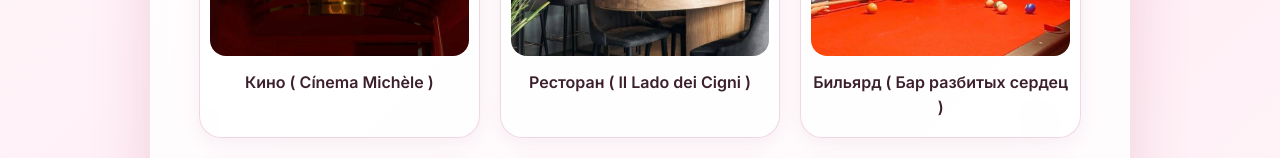
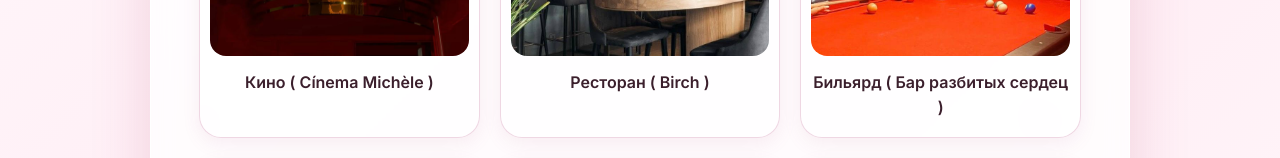
Before and after one commit to NikitaKord/priglos_na_svidaniye, a plain HTML site: page place.html in a window 1280 px wide. Shown: the part 377-535 px from the top of the page. Drawn offline with nearby package versions, Linux system fonts and the light colour scheme.

Commit message:
Add files via upload

```diff
--- a/place.html
+++ b/place.html
@@ -24,9 +24,9 @@
             <span>Кино ( Cínema Michèle )</span>
           </button>
 
-          <button type="button" class="place-card" data-place="Ресторан ( II Lado dei Cigni )">
+          <button type="button" class="place-card" data-place="Ресторан ( Birch )">
             <img src="rest.jpg" alt="Ресторан" />
-            <span>Ресторан ( II Lado dei Cigni )</span>
+            <span>Ресторан ( Birch )</span>
           </button>
 
           <button type="button" class="place-card" data-place="Бильярд ( Бар разбитых сердец )">
```
